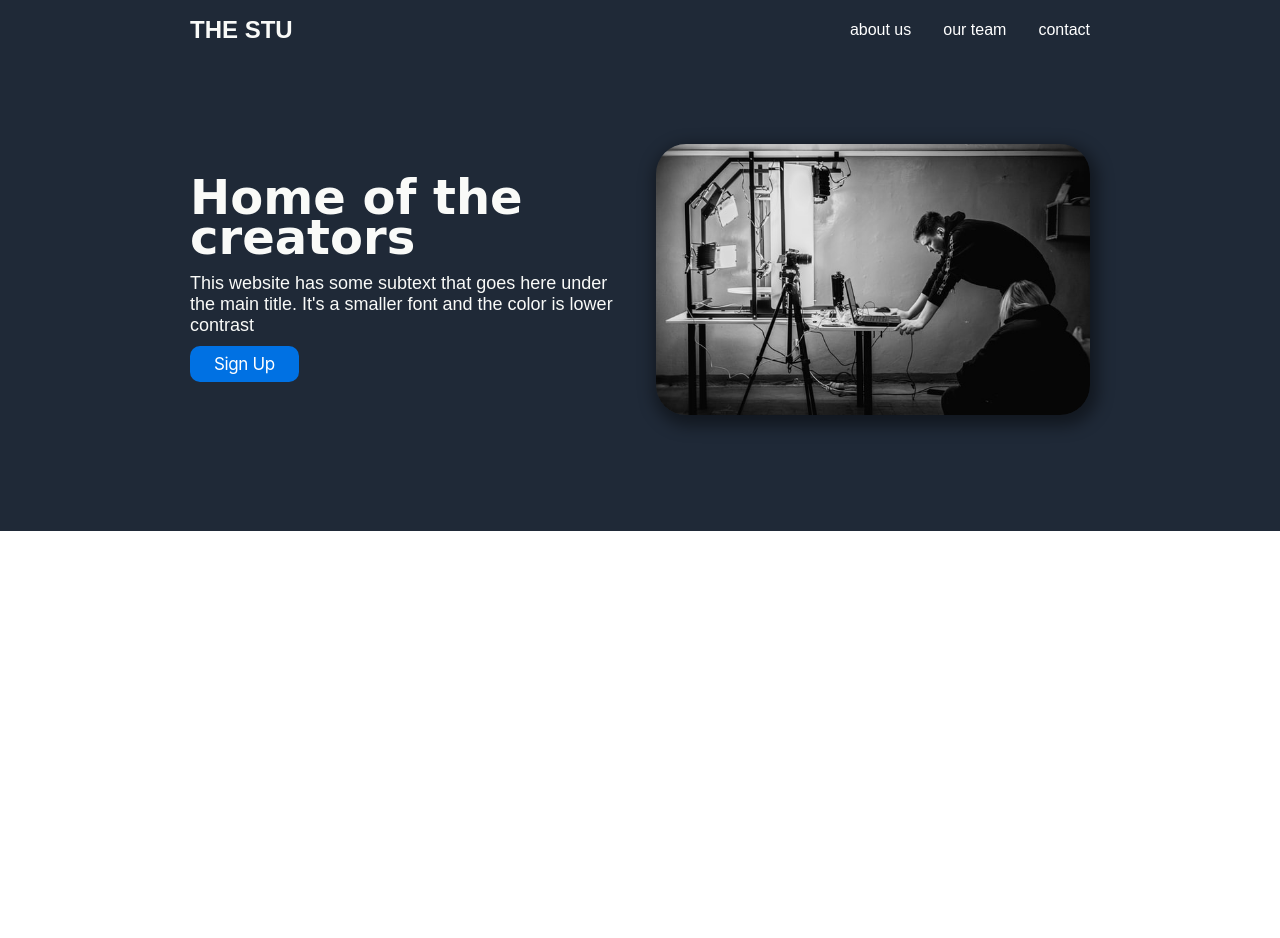
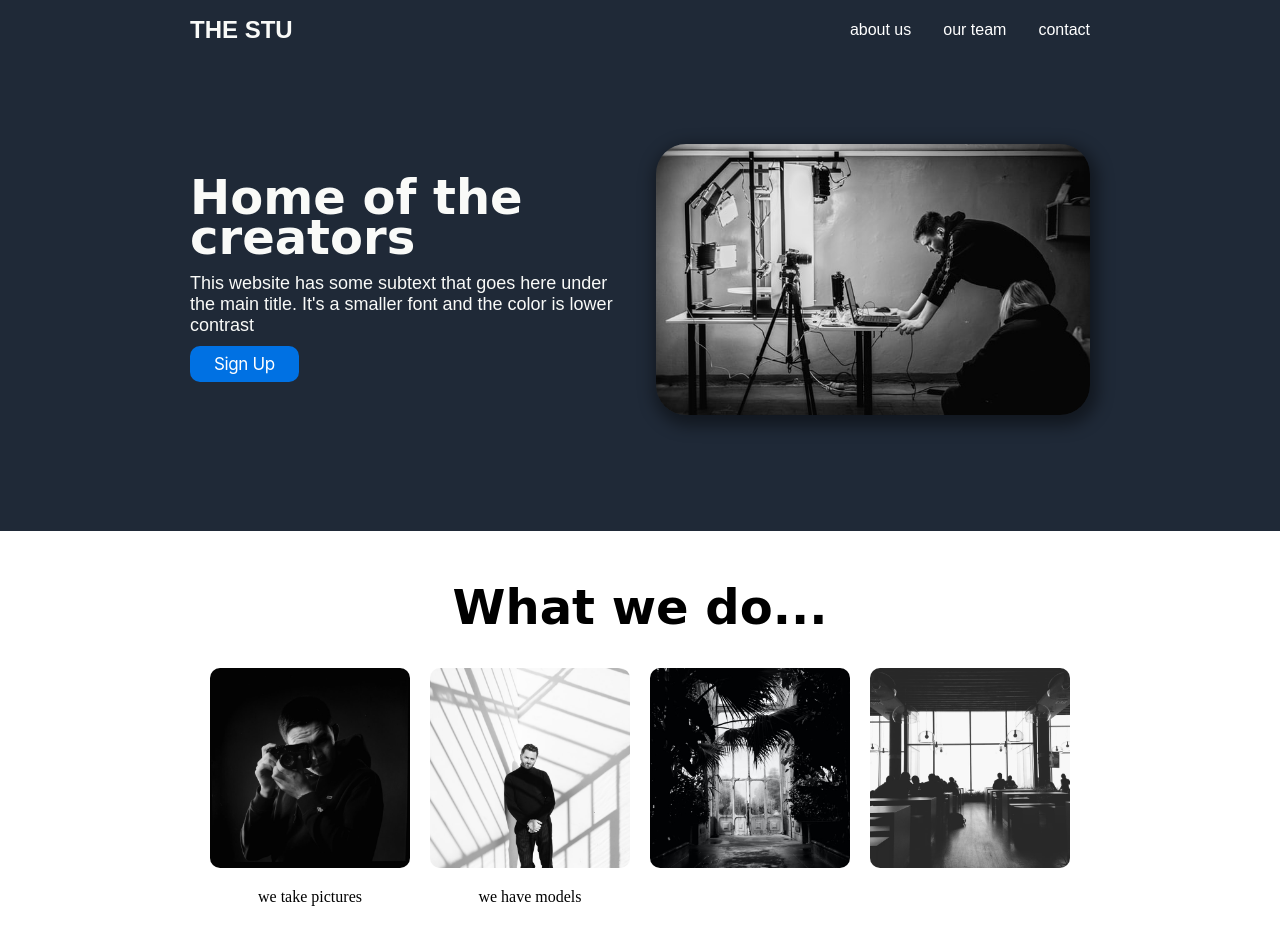
Before and after one commit to coderdonny/Landing-Page, a plain HTML site: page index.html in a window 1280 px wide. Before the commit the page ends 800 px from the top, so only its background shows below. Drawn offline with Linux system fonts and the light colour scheme; a web font is replaced by a local one.

Commit message:
Add info section along with four images

```diff
--- a/index.html
+++ b/index.html
@@ -37,9 +37,26 @@
                 </div>
                 <img class="studio" src="./images/header.jpg" alt="Photography studio">
             </div>
+        </div>
+    </header>
+    <main>
+        <div class="infoContainer">
+            <h1>What we do...</h1>
+            <div class="images">
+                <div>
+                    <img src="./images/info1.jpg" alt="">
+                    <p>we take pictures</p>
+                </div>
+                <div>
+                    <img src="./images/info2.jpg" alt="">
+                    <p>we have models</p>
+                </div>
+                <img src="./images/info3.jpg" alt="">
+                <img src="./images/info4.jpg" alt="">
+            </div>
 
         </div>
-    </header>
+    </main>
 
 </body>
 
--- a/style.css
+++ b/style.css
@@ -1,6 +1,8 @@
 body {
 	margin: 0px;
 	padding: 0px;
+	display: flex;
+	flex-direction: column;
 }
 
 header {
@@ -116,3 +118,33 @@ header button {
 header button:hover {
 	background: #0c5095;
 }
+
+main {
+	text-align: center;
+	display: flex;
+	justify-content: center;
+	padding: 16px;
+}
+
+main h1 {
+	font-weight: bolder;
+	color: #000000;
+	font-family: 'Square Peg', cursive;
+	font-size: 48px;
+}
+
+.infoContainer {
+	width: 900px;
+}
+
+.images {
+	display: flex;
+	justify-content: space-evenly;
+	flex-wrap: wrap;
+}
+
+.images img {
+	width: 200px;
+	height: 200px;
+	border-radius: 10px;
+}
```
Also changed, not shown: images/info1.jpg (added), images/info2.jpg (added), images/info3.jpg (added), images/info4.jpg (added).
